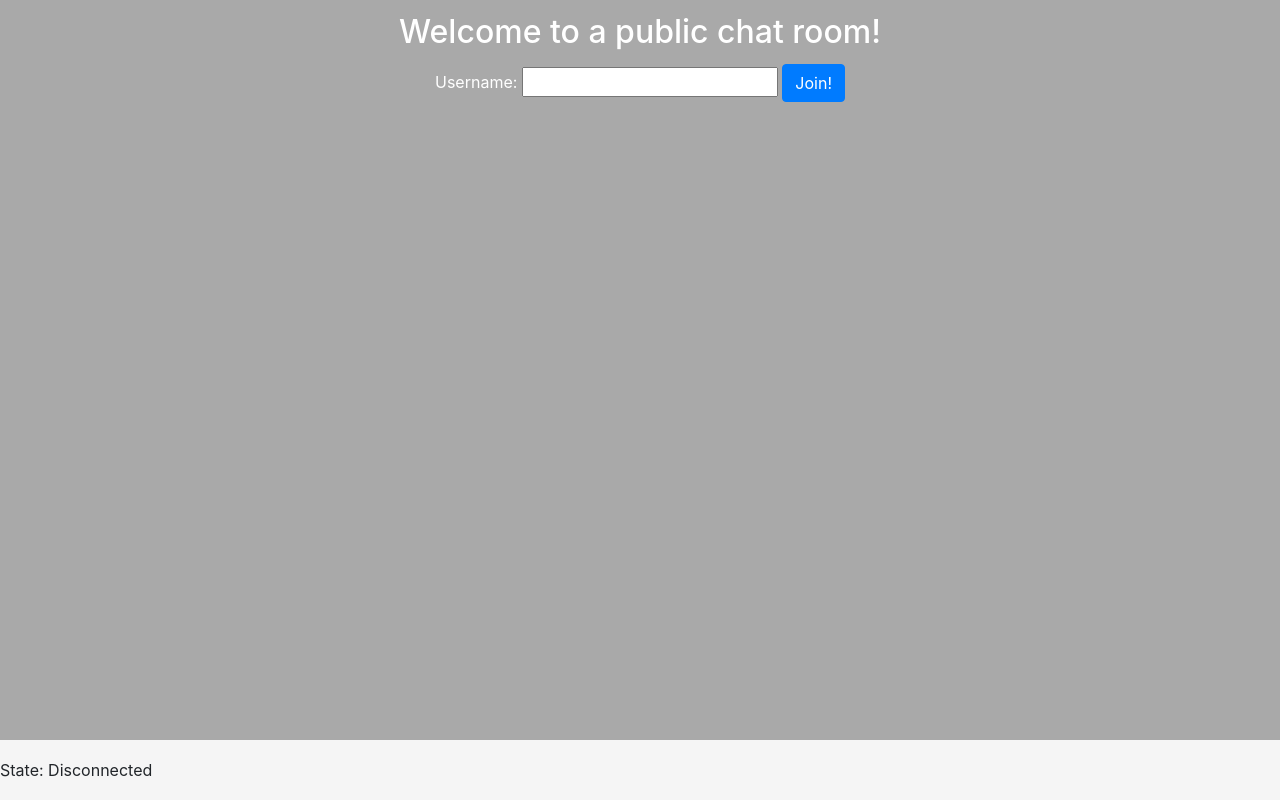
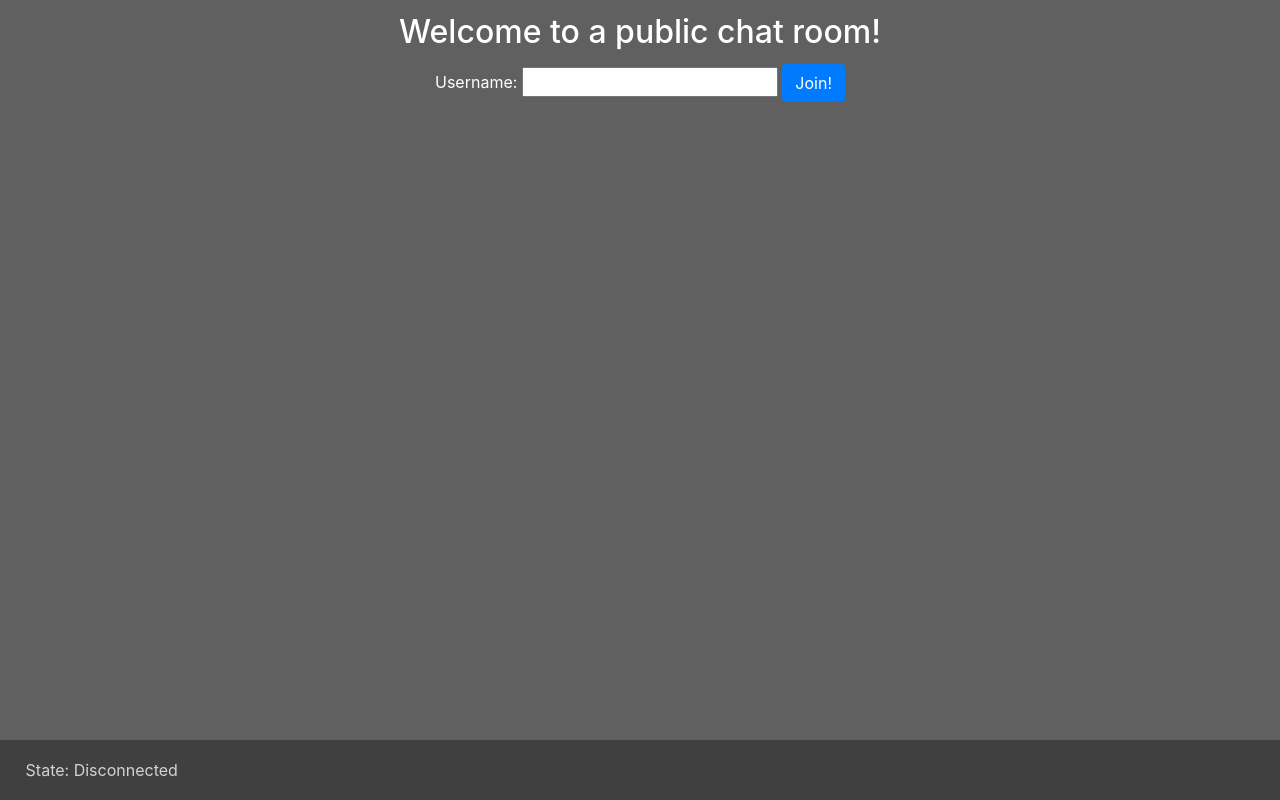
Before and after one commit to jusrus01/ChatRoomNetCoreWebSockets, a plain HTML site: page client/index.html in a window 1280 px wide. Drawn offline with nearby package versions, Linux system fonts and the light colour scheme.

Commit message:
Changed colors

```diff
--- a/client/css/styles.css
+++ b/client/css/styles.css
@@ -1,5 +1,5 @@
 body {
-    background-color: darkgray;
+    background-color: #606060;
 }
 
 .inputFields {
@@ -19,7 +19,7 @@ html {
     width: 100%;
     height: 60px; /* Set the fixed height of the footer here */
     line-height: 60px; /* Vertically center the text there */
-    background-color: #f5f5f5;
+    background-color:  	#404040;
   }
 
 
@@ -32,3 +32,8 @@ html {
     max-width: 680px;
     padding: 0 15px;
   }
+
+  .status-text {
+    color: lightgray;
+    padding-left: 2%;
+  }
```
